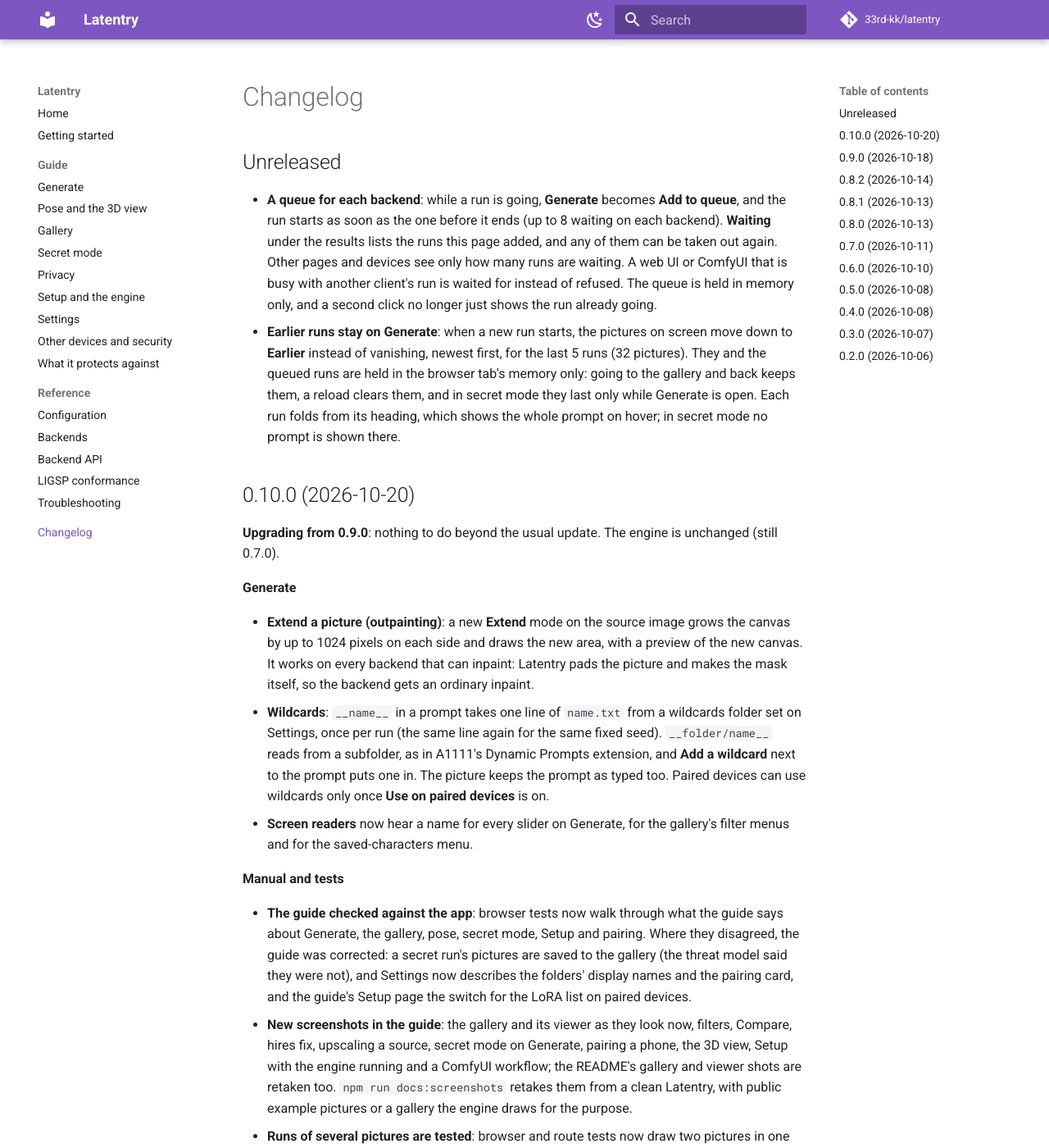
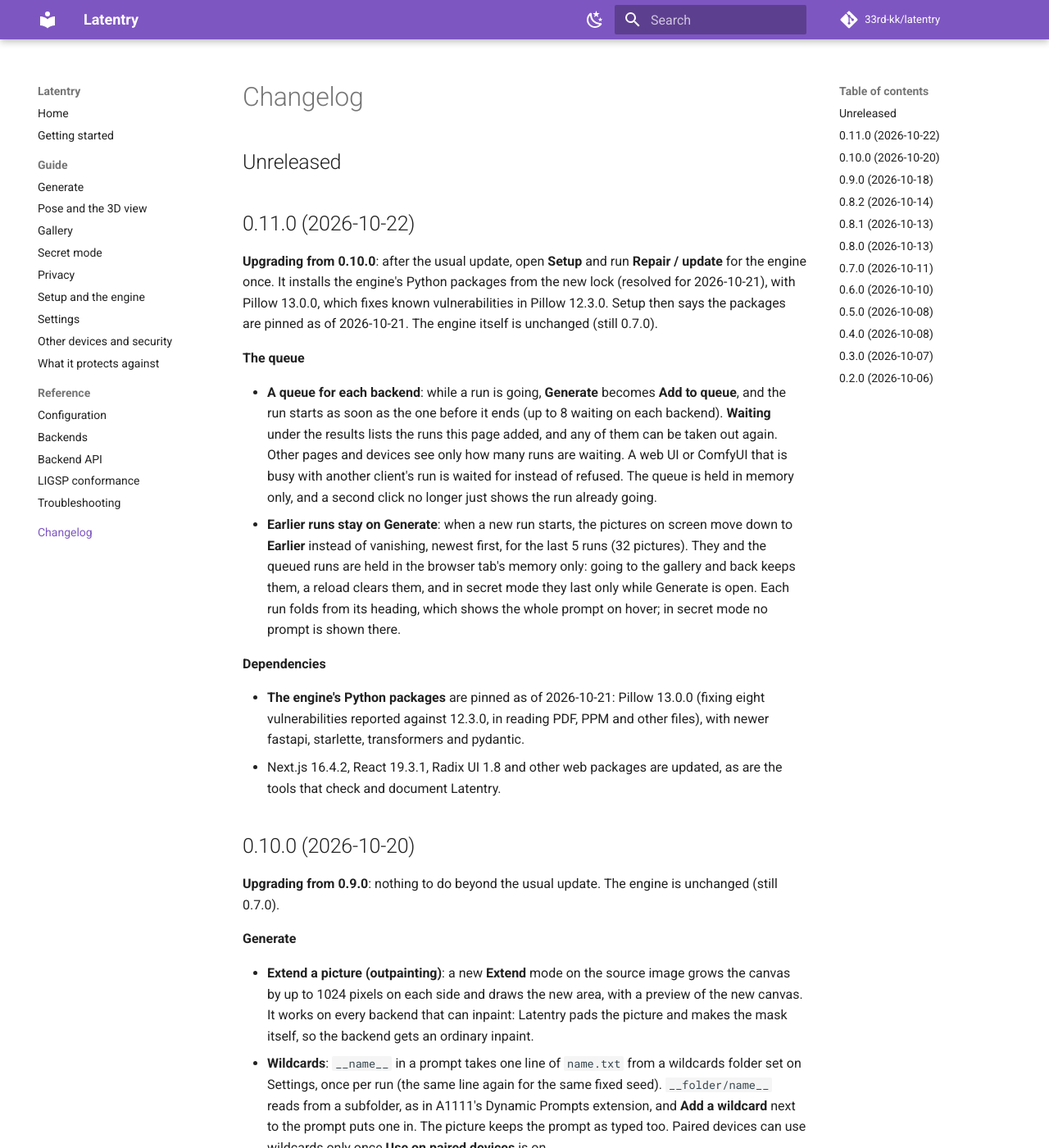
Before and after one commit to 33rd-kk/latentry, an MkDocs documentation site: the page built from docs/changelog.md, in a window 1280 px wide and 1400 px high. Shown: the whole window at 82% size. Built offline with MkDocs 1.6.1 and Material for MkDocs 9.7.7, drawn with Linux system fonts in a browser that asks for light colours; comment, search, counter and statistics services are not loaded.

Commit message:
Release 0.11.0 (#116)
The job queue and Earlier runs on Generate (#110), the engine's Python
packages pinned as of 2026-10-21 with Pillow 13.0.0 (#115), and dependency
updates (#111-#114). The engine is unchanged (0.7.0); a Repair / update on
Setup installs the new packages. README and the manual's front page mention
the queue.

Co-authored-by: Claude Opus 5.5 <noreply@anthropic.com>

```diff
--- a/CHANGELOG.md
+++ b/CHANGELOG.md
@@ -1,6 +1,17 @@
 # Changelog
 
 ## Unreleased
+
+## 0.11.0 (2026-10-22)
+
+**Upgrading from 0.10.0**: after the usual update, open **Setup** and run
+**Repair / update** for the engine once. It installs the engine's Python
+packages from the new lock (resolved for 2026-10-21), with Pillow 13.0.0,
+which fixes known vulnerabilities in Pillow 12.3.0. Setup then says the
+packages are pinned as of 2026-10-21. The engine itself is unchanged (still
+0.7.0).
+
+**The queue**
 
 - **A queue for each backend**: while a run is going, **Generate** becomes
   **Add to queue**, and the run starts as soon as the one before it ends (up
@@ -17,6 +28,15 @@
   reload clears them, and in secret mode they last only while Generate is
   open. Each run folds from its heading, which shows the whole prompt on
   hover; in secret mode no prompt is shown there.
+
+**Dependencies**
+
+- **The engine's Python packages** are pinned as of 2026-10-21: Pillow 13.0.0
+  (fixing eight vulnerabilities reported against 12.3.0, in reading PDF, PPM
+  and other files), with newer fastapi, starlette, transformers and
+  pydantic.
+- Next.js 16.4.2, React 19.3.1, Radix UI 1.8 and other web packages are
+  updated, as are the tools that check and document Latentry.
 
 ## 0.10.0 (2026-10-20)
 
--- a/package.json
+++ b/package.json
@@ -1,6 +1,6 @@
 {
   "name": "latentry",
-  "version": "0.10.0",
+  "version": "0.11.0",
   "private": true,
   "scripts": {
     "dev": "node scripts/serve.mjs dev",
```
Also changed, not shown: README.md (+2 -1 lines), docs/index.md (+2 -1 lines), 1 other file.
